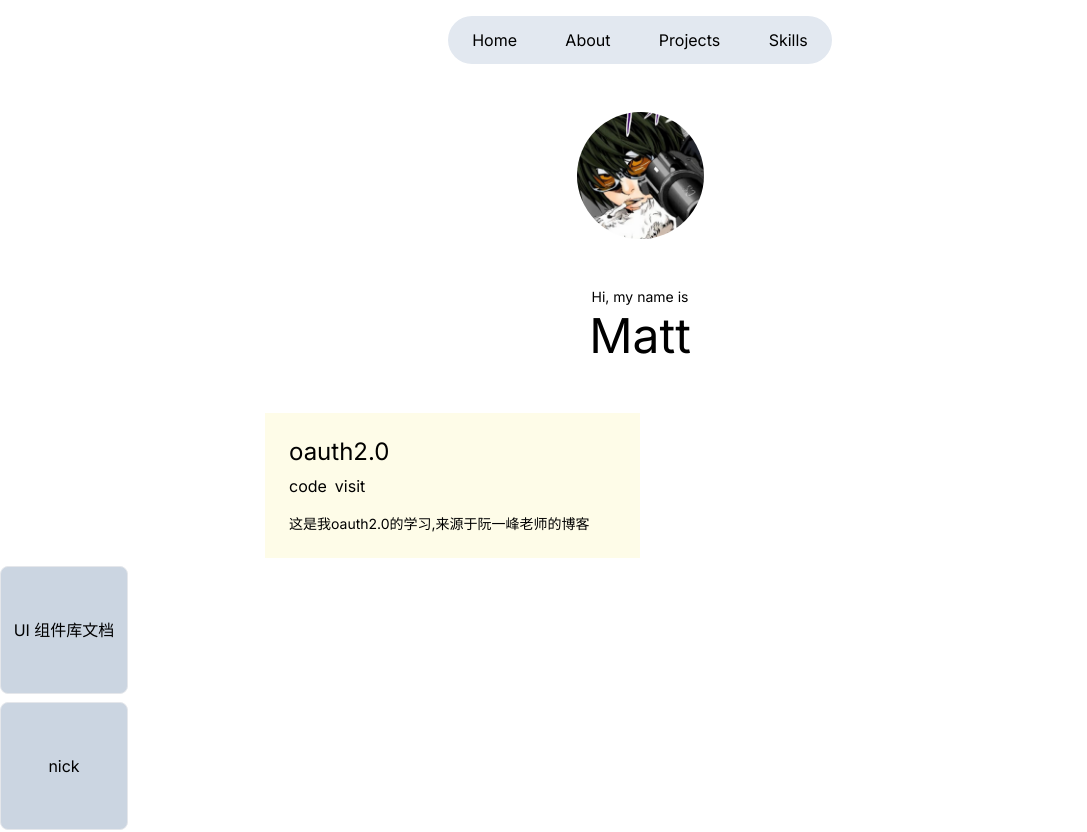
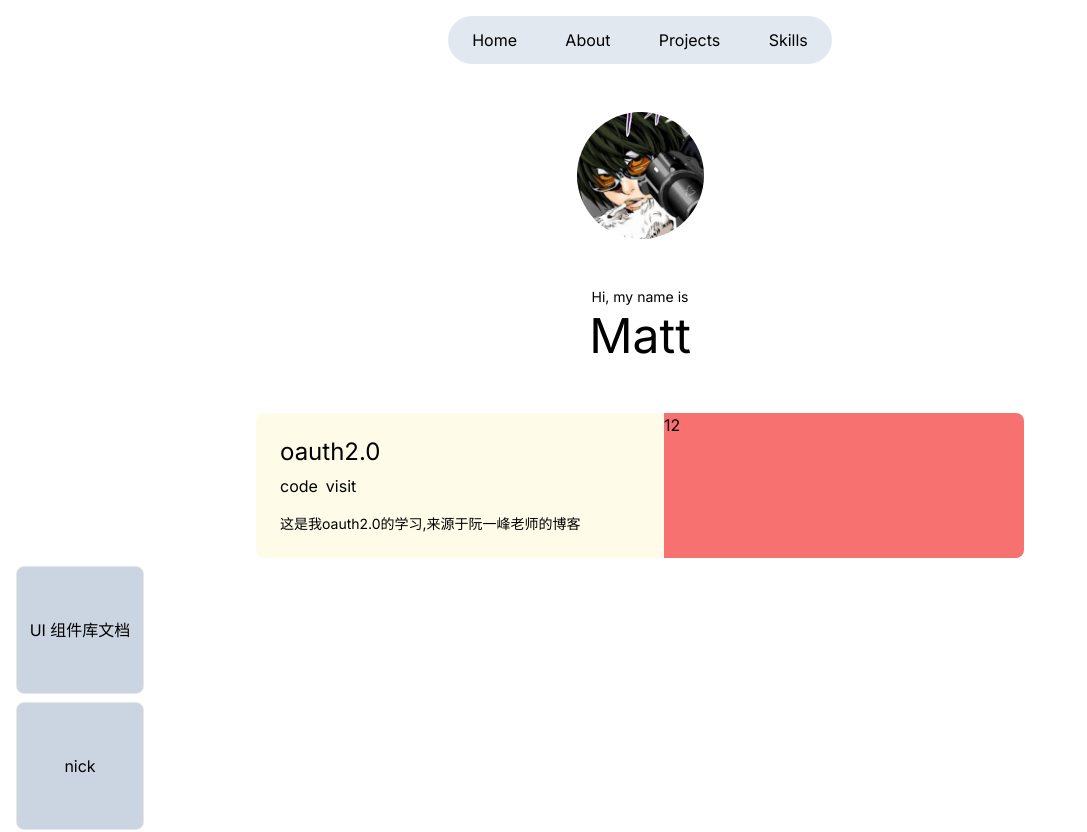
Before and after one commit to coolCicada/nextjs-lession, a Next.js app: page / in a window 1280 px wide. Shown: the top 832 px of the page, without its empty margins (0-1087 px from the left). Built offline with nearby package versions, Linux system fonts and the light colour scheme; a web font is replaced by a local one.

Commit message:
feat: 个人首页简单适配移动端

```diff
--- a/app/page.tsx
+++ b/app/page.tsx
@@ -7,8 +7,8 @@ const Page = () => {
   const router = useRouter();
   return (
     <div className='min-h-screen flex flex-col'>
-      <main>
-        <div className='mx-auto my-4  flex w-96 h-12 bg-slate-200 justify-around items-center rounded-full'>
+      <main className='px-4'>
+        <div className='mx-auto my-4  flex sm:w-96 h-12 bg-slate-200 justify-around items-center rounded-full'>
           <span>Home</span>
           <span>About</span>
           <span>Projects</span>
@@ -25,8 +25,8 @@ const Page = () => {
           <div className='text-sm text-center'>Hi, my name is</div>
           <div className='text-4xl text-center'>Matt</div>
         </div>
-        <div onClick={() => router.push('/oauth')} className='mx-auto mb-2 w-[750px] flex rounded-lg'>
-          <div className='w-1/2 bg-yellow-50 p-6'>
+        <div onClick={() => router.push('/oauth')} className='mx-auto mb-2 max-w-screen-md flex flex-col sm:flex-row rounded-lg overflow-hidden'>
+          <div className='bg-yellow-50 p-6 flex-1'>
             <div className='text-2xl'>oauth2.0</div>
             <div className='flex space-x-2 mt-2 mb-4'>
               <div>code</div>
@@ -36,7 +36,7 @@ const Page = () => {
               这是我oauth2.0的学习,来源于阮一峰老师的博客
             </div>
           </div>
-          <div className='bg-zinc-50'></div>
+          <div className='bg-red-400 flex-1'>12</div>
         </div>
         <div onClick={() => router.push('/ui-library-doc')} className='mr-2 mb-2 w-32 h-32 bg-slate-300 border flex justify-center items-center rounded-lg'>
           UI 组件库文档
```
